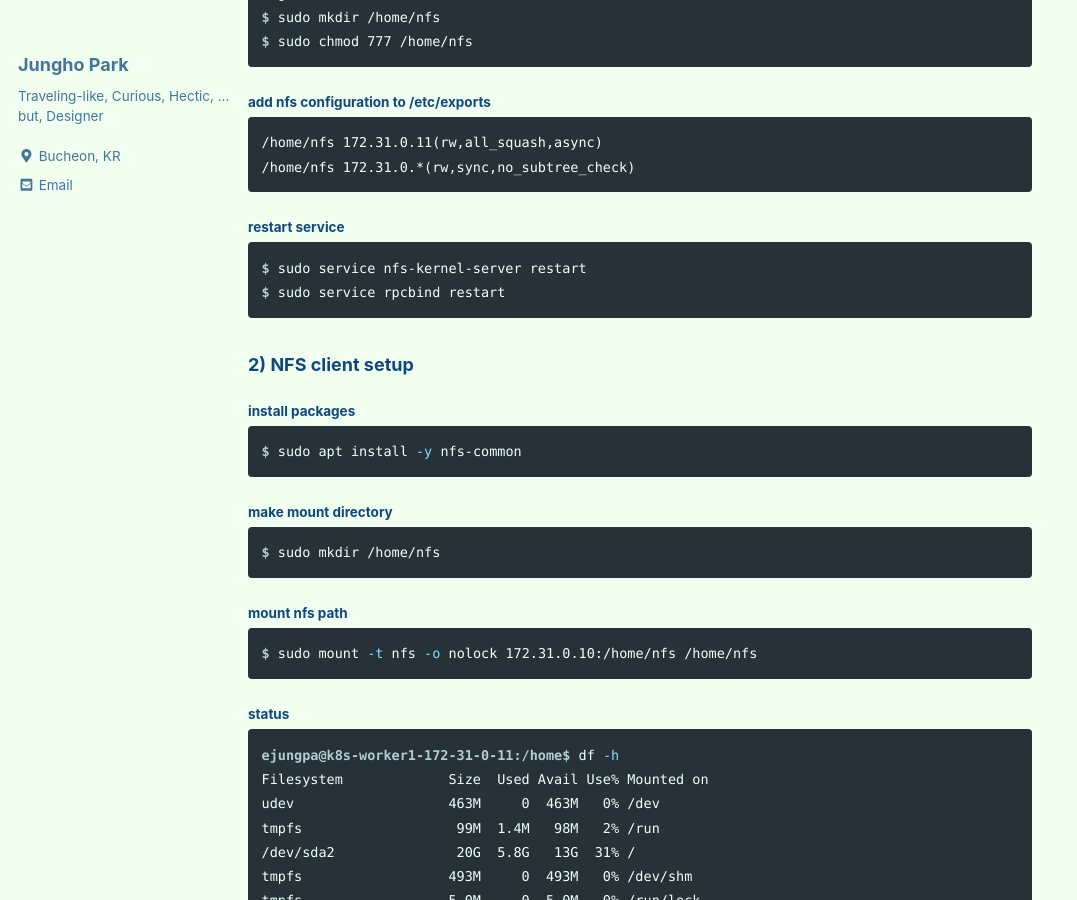
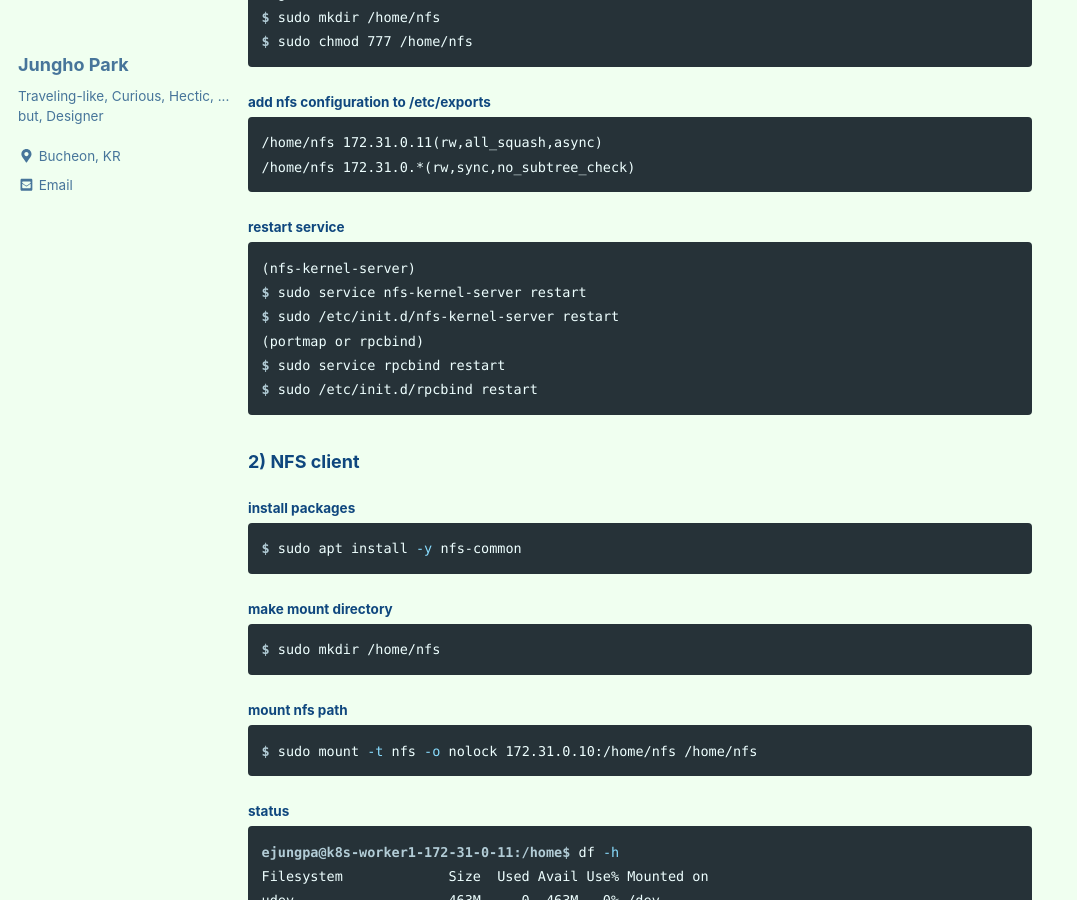
Before and after one commit to unipark00/tekrepo, a Jekyll site: the page built from _posts/2019-05-18-nfs-setup.md, in a window 1280 px wide and 900 px high, scrolled down 433 px. Shown: the whole window, without its empty margins (0-1077 px from the left). Built offline with Jekyll 4.4.1, drawn with Linux system fonts in a browser that asks for light colours; cached includes are drawn as plain includes.

Commit message:
Update 2019-05-18-nfs-setup.md

````diff
--- a/_posts/2019-05-18-nfs-setup.md
+++ b/_posts/2019-05-18-nfs-setup.md
@@ -27,10 +27,15 @@ $ sudo chmod 777 /home/nfs
 ```
 #### restart service
 ```console
+(nfs-kernel-server)
 $ sudo service nfs-kernel-server restart
+$ sudo /etc/init.d/nfs-kernel-server restart
+(portmap or rpcbind)
 $ sudo service rpcbind restart
+$ sudo /etc/init.d/rpcbind restart
 ```
-### 2) NFS client setup
+
+### 2) NFS client
 #### install packages
 ```console
 $ sudo apt install -y nfs-common
````
